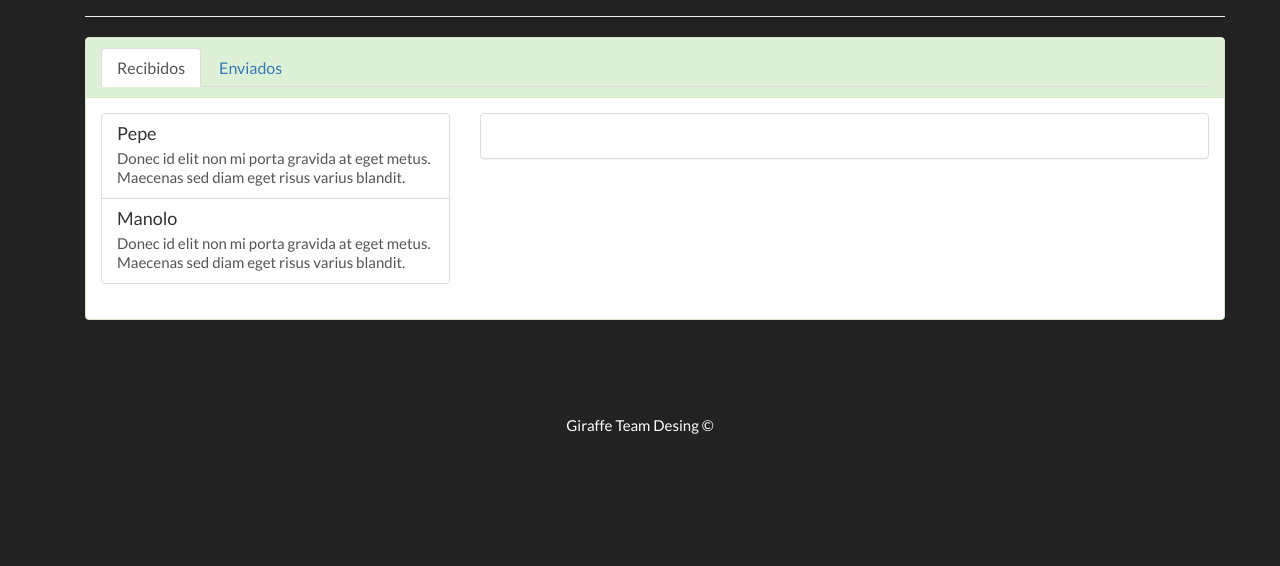
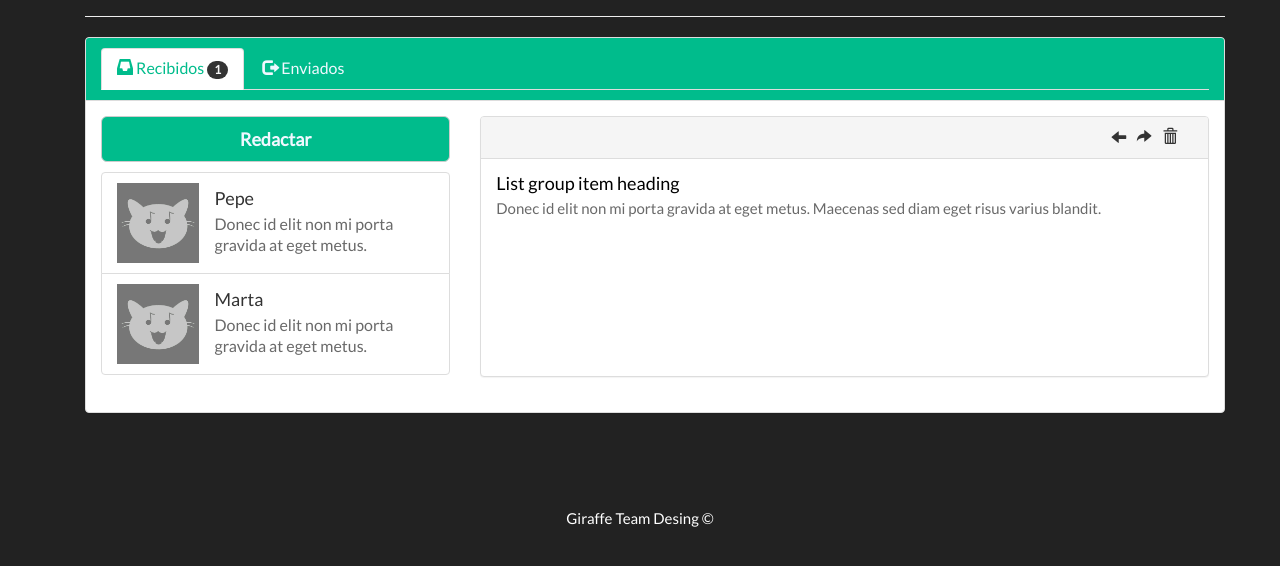
Before and after one commit to cruizba/MiausicBox, a plain HTML site: page static/mensajes.html in a window 1280 px wide. Shown: the part 160-726 px from the top of the page. Drawn offline with Linux system fonts and the light colour scheme.

Commit message:
actualizaciones

```diff
--- a/static/mensajes.html
+++ b/static/mensajes.html
@@ -5,6 +5,7 @@
               http-equiv="Content-Type" >
         <link href="libs/bootstrap-3.3.6-dist/css/bootstrap.min.css" rel="stylesheet">
         <link rel="stylesheet" type="text/css" href="styles/estilos.css">
+        <link rel="stylesheet" type="text/css" href="styles/mensajes.css">
         <link href='https://fonts.googleapis.com/css?family=Lato' rel='stylesheet' type='text/css'>
         <script src="libs/jquery-2.2.1.min.js"></script>
         <script src="libs/bootstrap-3.3.6-dist/js/bootstrap.min.js"></script>
@@ -59,6 +60,8 @@
            <!-- Fin menu -->
 
            <!-- Contenido página -->
+
+
             <div class="container" id="profile-page">
                 <div class="row">
                     <div class="col-md-12">
@@ -70,33 +73,56 @@
                       <div class="row">
                           <div class="col-md-12">
                               <!-- Mensajes -->
-                              <div class="panel panel-success">
-                                  <div class="panel-heading">
+                              <div class="panel panel-default">
+                                  <div class="panel-heading" id="panelHeading">
                                       <ul class="nav nav-tabs">
-                                          <li class="active"><a href="#home" data-toggle="tab" aria-expanded="true"><h3 class="panel-title">Recibidos <span class="badge"></span></h3></a></li>
-                                          <li><a href="#profile" data-toggle="tab" aria-expanded="false"><h3 class="panel-title">Enviados</h3></a></li>
+                                          <li class="active"><a href="" data-toggle="tab"><h3 class="panel-title"><span class="glyphicon glyphicon-inbox"></span> Recibidos  <span class="badge">1</span></h3></a></li>
+                                          <li><a href="" data-toggle="tab"><h3 class="panel-title"><span class="glyphicon glyphicon-log-out"></span> Enviados</h3></a></li>
                                       </ul>
                                   </div>
                                   <div class="panel-body">
                                       <div class="row">
                                           <div class="col-md-4">
+                                              <p><a class="btn btn-default btn-lg btn-block" id="botonRedactar">Redactar</a></p>
                                               <div class="list-group">
                                                 <a href="#" class="list-group-item">
+                                                    <table>
+                                                        <tr>
+                                                            <td><img src="img/profile_image.png" alt="Profile image" id="imagenUsuario"></td>
+                                                            <td id="alineacionMensajes">
                                                                 <h4 class="list-group-item-heading">Pepe</h4>
-                                                <p class="list-group-item-text">Donec id elit non mi porta gravida at eget metus. Maecenas sed diam eget risus varius blandit.</p>
+                                                                <p class="list-group-item-text">Donec id elit non mi porta gravida at eget metus.</p>
+                                                            </td>
+                                                        </tr>
+                                                    </table>
                                                 </a>
                                                 <a href="#" class="list-group-item">
-                                                <h4 class="list-group-item-heading">Manolo</h4>
-                                                <p class="list-group-item-text">Donec id elit non mi porta gravida at eget metus. Maecenas sed diam eget risus varius blandit.</p>
+                                                    <table>
+                                                        <tr>
+                                                            <td><img src="img/profile_image.png" alt="Profile image" id="imagenUsuario"></td>
+                                                            <td id="alineacionMensajes">
+                                                                <h4 class="list-group-item-heading">Marta</h4>
+                                                                <p class="list-group-item-text">Donec id elit non mi porta gravida at eget metus.</p>
+                                                            </td>
+                                                        </tr>
+                                                    </table>
                                                 </a>
                                               </div>
                                           </div>
                                           <div class="col-md-8">
                                               <div class="panel panel-default">
-                                                <h4 class="list-group-item-heading">List group item heading</h4>
+                                                  <div class="panel-heading">
+                                                      <span class="glyphicon glyphicon-arrow-left" id="responder"></span>
+                                                      <span class="glyphicon glyphicon-share-alt" id="reenviar"></span>
+                                                      <span class="glyphicon glyphicon-trash" id="eliminar"></span>
+                                                  </div>
+                                                  <div class="panel-body" id="correo" data-spy="scroll">
+                                                    <h4 class="list-group-item-heading" id="origencorreo">List group item heading</h4>
                                                     <p class="list-group-item-text">Donec id elit non mi porta gravida at eget metus. Maecenas sed diam eget risus varius blandit.</p>
                                                   </div>
                                               </div>
+                                          </div>
+
                                           <div class="modal">
                                               <div class="modal-dialog">
                                                 <div class="modal-content">
--- /dev/null
+++ b/static/styles/mensajes.css
@@ -0,0 +1,76 @@
+/***********************************Mensajes***********************************/
+
+#panelHeading {
+    background-color: #00BC8C;
+}
+
+.nav-tabs > li.active > a > h3 {
+    color: #00BC8C;
+}
+
+.nav-tabs > li > a > h3 {
+    color: aliceblue;
+}
+
+.nav-tabs > li > a:hover {
+    color: #00BC8C;
+}
+
+.nav-tabs > li > a > h3:hover {
+    color: #00BC8C;
+}
+
+#botonRedactar {
+    background-color: #00BC8C;
+    color: aliceblue;
+    font-weight: bold;
+}
+
+#botonRedactar:hover {
+   background-color: #00A379;
+}
+
+#imagenUsuario {
+    height: 5em;
+}
+
+#alineacionMensajes {
+    padding-left: 1em;
+    color:dimgrey;
+}
+
+#responder {
+    padding-left: 41em;
+    padding-right: 0.5em;
+    position: right;
+}
+
+#reenviar {
+    padding-right: 0.5em;
+    position: right;
+}
+
+#eliminar {
+    position: right;
+}
+
+#responder:hover {
+    color: #00A379;
+}
+
+#reenviar:hover {
+    color: #00A379;
+}
+
+#eliminar:hover {
+    color: #00A379;
+}
+
+#origencorreo {
+    color: black;
+}
+
+#correo {
+    color: dimgrey;
+    padding-bottom: 10.5em;
+}
```
Also changed, not shown: static/index.html (+1 -1 lines). Lines whose indentation alone changed are shown as unchanged.
